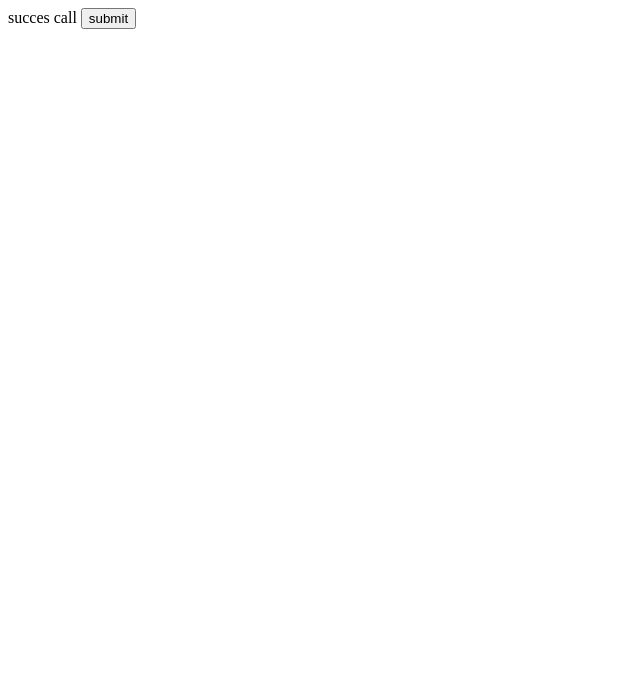
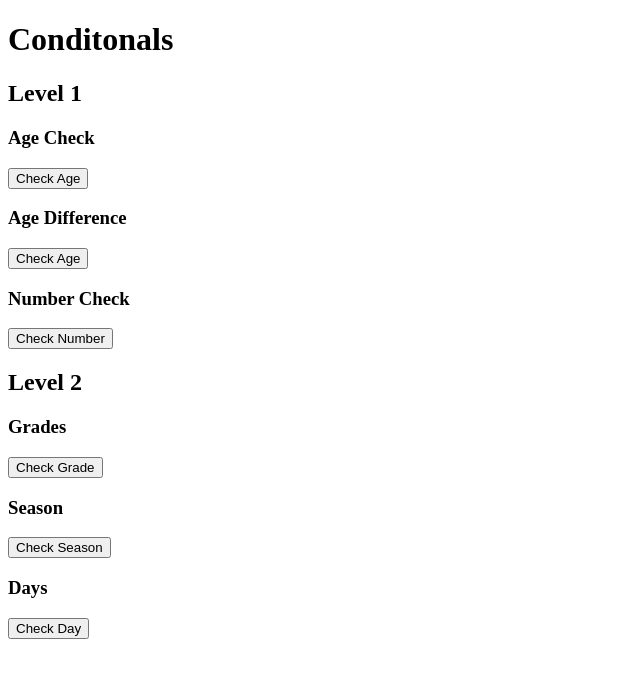
Before and after one commit to Kanoms/javascript-class, a plain HTML site: page index.html in a window 1280 px wide. Shown: the whole page, without its empty margins (0-640 px from the left). Drawn offline with Linux system fonts and the light colour scheme; some packages are replaced by stand-ins of ours; a script that the page names is missing.

Commit message:
html edit

```diff
--- a/condtionalsSolutions.js
+++ b/condtionalsSolutions.js
@@ -4,15 +4,11 @@ function checkAge() {
   const yourAge = parseInt(prompt("Enter your age"));
   const resultElement = document.getElementById("result");
 
-  if (!isNaN(yourAge)) {
-    if (yourAge >= 18) {
-      resultElement.textContent = "You are old enough to drive.";
-    } else {
-      const yearsToWait = 18 - yourAge;
-      resultElement.textContent = `You are left with ${yearsToWait} years to drive.`;
-    }
+  if (yourAge >= 18) {
+    resultElement.textContent = "You are old enough to drive.";
   } else {
-    resultElement.textContent = "Please enter a valid birth year.";
+    const yearsToWait = 18 - yourAge;
+    resultElement.textContent = `You are left with ${yearsToWait} years to drive.`;
   }
 }
 
@@ -36,22 +32,23 @@ if (yourAge >= 18) {
 
 const myAge = parseInt(26);
 
-function checkAge() {
-  const yourAge = parseInt(prompt("Enter your age"));
+function checkAge2() {
+  const myAge = parseInt(26);
+  let yourAge2 = parseInt(prompt("Enter your age"));
   const resultElement = document.getElementById("result2");
+  let ageGap = yourAge2 - myAge;
+  let ageGap2 = myAge - yourAge2;
 
-  if (!isNaN(yourAge)) {
-    if (yourAge > myAge) {
-      let ageGap = yourAge - myAge;
+  if (!isNaN(yourAge2)) {
+    if (yourAge2 > myAge) {
       resultElement.textContent = `You are ${ageGap} years older than me.`;
-    } else if ((yourAge = myAge)) {
+    } else if (yourAge2 - myAge === 0) {
       resultElement.textContent = "We are the same age";
     } else {
-      let ageGap2 = myAge - yourAge;
       resultElement.textContent = `You are ${ageGap2} years younger than me.`;
     }
   } else {
-    resultElement.textContent = "Please enter a valid birth year.";
+    resultElement.textContent = "Please enter a valid age.";
   }
 }
 
@@ -168,9 +165,16 @@ function checkSeason(month) {
   } else {
     return "Invalid month";
   }
+}
+
+function checkSeasonOnClick() {
   const userInput = prompt("Enter a month:");
+
   const season = checkSeason(userInput);
   console.log("The season is:", season);
+
+  const resultElement = document.getElementById("result5");
+  resultElement.innerHTML = "The season is: " + season;
 }
 
 // Prompt the user for input
@@ -180,8 +184,9 @@ const season = checkSeason(userInput);
 console.log("The season is:", season);
 
 // 3
-function checkDay(day) {
-  day = day.toLowerCase();
+function checkDay() {
+  day = prompt("Enter a day:").toLowerCase();
+  const resultElement = document.getElementById("result6");
 
   if (
     day === "monday" ||
@@ -190,14 +195,12 @@ function checkDay(day) {
     day === "thursday" ||
     day === "friday"
   ) {
-    return `${day} is a working day`;
+    resultElement.textContent = `${day} is a working day`;
   } else if (day === "sunday" || month === "saturday") {
-    return `${day} is a weekend`;
+    resultElement.textContent = `${day} is a weekend`;
   } else {
-    return "Invalid day";
+    resultElement.textContent = "Invalid day";
   }
-  const userInput2 = prompt("Enter a day:");
-  const thisDay = checkSeason(userInput2);
 }
 
 day = "monday";
--- a/index.html
+++ b/index.html
@@ -8,12 +8,65 @@
     <title>Document</title>
   </head>
   <body>
-    <form action="GET">
-      <label for="">succes call</label>
-      <button type="submit" onclick="alertUser(event)">submit</button>
-    </form>
+    <h1>Conditonals</h1>
+    <div>
+      <h2>Level 1</h2>
+    </div>
+
+    <div>
+      <h3>Age Check</h3>
+
+      <button type="button" onclick="checkAge()">Check Age</button>
+
+      <p id="result"></p>
+    </div>
+
+    <div>
+      <h3>Age Difference</h3>
+
+      <button type="button" onclick="checkAge2()">Check Age</button>
+
+      <p id="result2"></p>
+    </div>
+
+    <div>
+      <h3>Number Check</h3>
+
+      <button type="button" onclick="checkNo()">Check Number</button>
+
+      <p id="result3"></p>
+    </div>
+
+    <div>
+      <h2>Level 2</h2>
+    </div>
+
+    <div>
+      <h3>Grades</h3>
+
+      <button type="button" onclick="getGrade()">Check Grade</button>
+
+      <p id="result4"></p>
+    </div>
+
+    <div>
+      <h3>Season</h3>
+
+      <button type="button" onclick="checkSeasonOnClick()">Check Season</button>
+
+      <p id="result5"></p>
+    </div>
+
+    <div>
+      <h3>Days</h3>
+
+      <button type="button" onclick="checkDay()">Check Day</button>
+
+      <p id="result6"></p>
+    </div>
+
     <!-- SCRIPT  -->
-    <script src="/main.js"></script>
+    <script src="/condtionalsSolutions.js"></script>
     <script src="//cdn.jsdelivr.net/npm/sweetalert2@10"></script>
   </body>
 </html>
```
